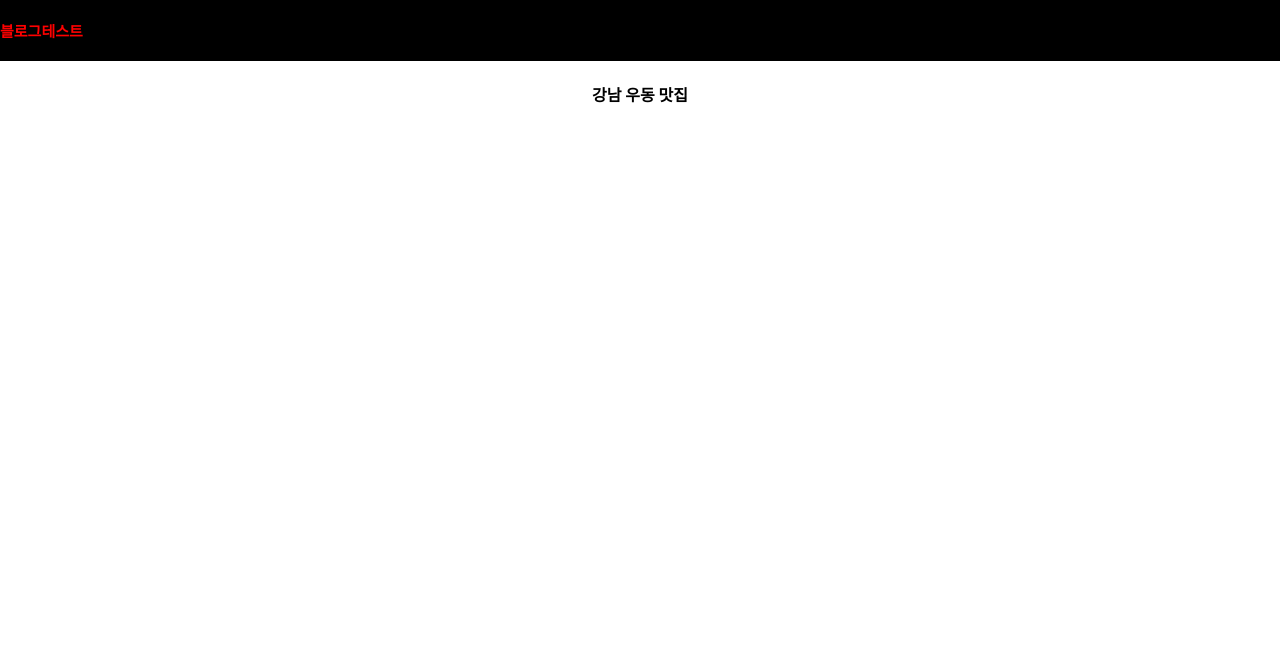
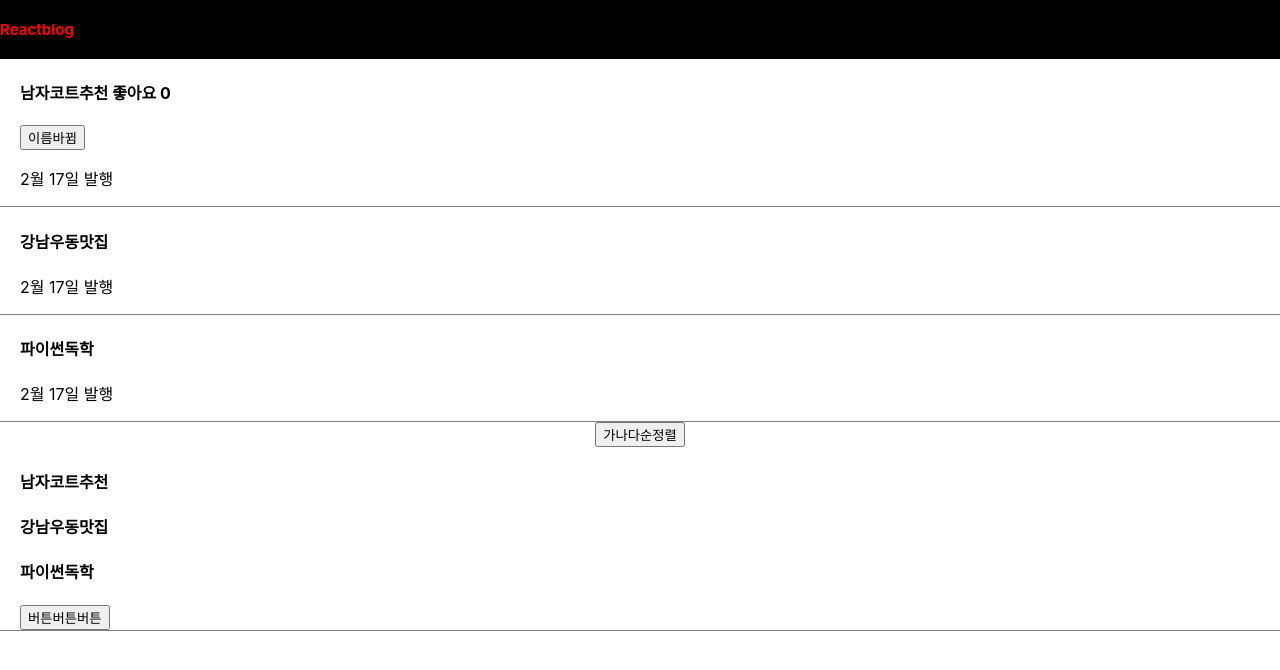
Before and after one commit to kim-heesu/secondReact, a React (Create React App) app in the folder blog/: page / in a window 1280 px wide. Shown: the top 670 px of the page. Built offline with nearby package versions, Linux system fonts and the light colour scheme.

Commit message:
state수정 얕은복사,깊은복사 sort로 가나다순정렬하기

```diff
--- a/blog/src/App.css
+++ b/blog/src/App.css
@@ -6,6 +6,14 @@
   background-color: #000;
   width:100%;
   color: white;
+}
+div{
+  box-sizing: border-box;
+}
+.list{
+  padding-left: 20px;
+  text-align: left;
+  border-bottom: 1px solid grey;
 }
 .App-logo {
   height: 40vmin;
--- a/blog/src/App.js
+++ b/blog/src/App.js
@@ -1,14 +1,70 @@
+/* eslint-disable */
+
 import logo from './logo.svg';
 import './App.css';
+import {useState} from 'react';
 
 function App() {
-  let post ='강남 우동 맛집'
+
+  let [logo,setLogo] = useState('Reactblog');
+
+  let [title01,setTitle01] = useState('남자코트추천');
+  let [title02,settitle02] = useState('강남우동맛집');
+  let [title03,settitle03] = useState('파이썬독학');
+
+  let [titleTest,setTitleTest] = useState(['남자코트추천','강남우동맛집','파이썬독학'])
+  let [like, setLike] = useState(0);
+
+  function likePlus(){
+    setLike(like+1);
+  }
+
+  function nameChange(){
+    setTitle01('여자코트추천')
+  }
+
+  function titleChange(){
+    let copy = [...titleTest];
+    // state변경 함수는 기존 스테이트, 신규 스테이트가 같다면 변경하지않는다.
+    copy[0] ='여자코트추천'
+    setTitleTest(copy)
+  }
+
+  function titleSort(){
+    let sortCopy =[...titleTest];
+    sortCopy.sort();
+    setTitleTest(sortCopy)
+  }
+
+  // Destructuring문법
+  let num = [1,2];
+  let [a,c] = [1,2];// a = 1 , b = 2  가 된다.
+
   return (
     <div className="App">
       <div className="black-nav">
-        <h4 style={{color:"red", fontSize:"15px"}}>블로그테스트</h4>
+        <h4 style={{color:"red", fontSize:"15px"}}>{logo}</h4>
       </div>
-      <h4>{post}</h4>
+      <div className="list">
+        <h4>{title01} <span onClick={likePlus}>좋아요</span> {like} </h4>
+        <button onClick={nameChange}>이름바뀜</button>
+        <p>2월 17일 발행</p>
+      </div>
+      <div className="list">
+        <h4>{title02}</h4>
+        <p>2월 17일 발행</p>
+      </div>
+      <div className="list">
+        <h4>{title03}</h4>
+        <p>2월 17일 발행</p>
+      </div>
+      <button onClick={titleSort}>가나다순정렬</button>
+      <div className='list'>
+        <h4>{titleTest[0]}</h4>
+        <h4>{titleTest[1]}</h4>
+        <h4>{titleTest[2]}</h4>
+        <button onClick={titleChange}>버튼버튼버튼</button>
+      </div>
     </div>
   );
 }
```
